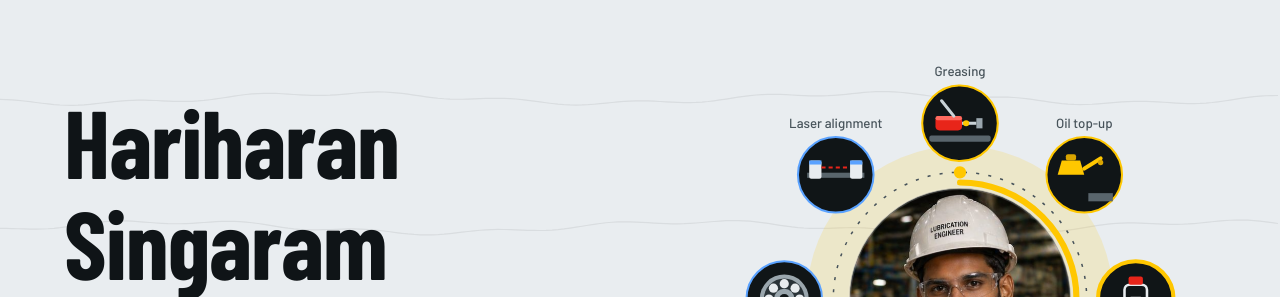
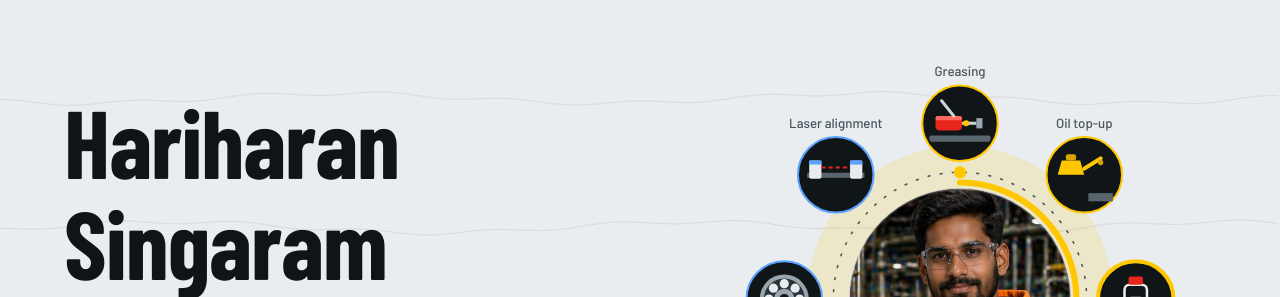
Before and after one commit to priyakrish816-svg/HS, a plain HTML site: page public/index.html in a window 1280 px wide. Shown: the part 65-362 px from the top of the page. Drawn offline with nearby package versions, Linux system fonts and the light colour scheme; animation ran at ten frames a second.

Commit message:
Remove hard-hat photo from intro portrait

```diff
--- a/public/index.html
+++ b/public/index.html
@@ -391,8 +391,7 @@ h2.rv.in{clip-path:inset(-10% -2% -10% 0)}
           <animate attributeName="stroke-dashoffset" from="0" to="-717" dur="6s" repeatCount="indefinite"/></circle>
         <g id="portrait" clip-path="url(#pc)">
           <circle cx="230" cy="230" r="108" fill="url(#pg)"/>
-          <image class="ph on" data-p="lube" href="img/face-lube.jpg" x="122" y="122" width="216" height="216" preserveAspectRatio="xMidYMid slice"/>
-          <image class="ph" data-p="lube2" href="img/face-lube2.jpg" x="122" y="122" width="216" height="216" preserveAspectRatio="xMidYMid slice"/>
+          <image class="ph on" data-p="lube2" href="img/face-lube2.jpg" x="122" y="122" width="216" height="216" preserveAspectRatio="xMidYMid slice"/>
           <image class="ph" data-p="paper" href="img/face-paper.jpg" x="122" y="122" width="216" height="216" preserveAspectRatio="xMidYMid slice"/>
           <image class="ph" data-p="hivis" href="img/face-hivis.jpg" x="122" y="122" width="216" height="216" preserveAspectRatio="xMidYMid slice"/>
         </g>
@@ -696,7 +695,7 @@ const orb=document.getElementById('orb'),stG=document.getElementById('stations')
 stG.innerHTML=acts.map((s,i)=>{const ang=-Math.PI/2+i*Math.PI/4,x=230+172*Math.cos(ang),y=230+172*Math.sin(ang),c=s.k==='l'?'#ffc700':'#5aa2ff';
  return `<g class="st" data-i="${i}" tabindex="0" role="button" aria-label="${s.n}" transform="translate(${x.toFixed(1)} ${y.toFixed(1)})"><g>${R(`type="translate" values="0 0;0 -4;0 0" dur="${3+i%3*.6}s"`)}<circle class="ring" r="37" fill="#101517" stroke="${c}" stroke-width="2"/>${s.a}</g><text class="lab" y="${y<200?-46:56}" text-anchor="middle">${s.n}</text></g>`}).join('');
 let cur=0,hold=0;
-const pmap=["lube","lube2","lube","lube2","paper","hivis","paper","hivis"],phs=orb.querySelectorAll('.ph');
+const pmap=["lube2","hivis","lube2","hivis","paper","lube2","paper","hivis"],phs=orb.querySelectorAll('.ph');
 const setAct=i=>{cur=i;stG.querySelectorAll('.st').forEach((g,j)=>g.classList.toggle('on',j===i));phs.forEach(p=>p.classList.toggle('on',p.dataset.p===pmap[i]));act.innerHTML=`<b style="color:${acts[i].k==='l'?'inherit':'inherit'}">${acts[i].n}</b><span>${acts[i].t}</span>`};
 stG.querySelectorAll('.st').forEach(g=>{const go=()=>{setAct(+g.dataset.i);hold=Date.now()+9000};g.addEventListener('click',go);g.addEventListener('mouseenter',go);g.addEventListener('keydown',e=>{if(e.key==='Enter'||e.key===' '){e.preventDefault();go()}})});
 setAct(0);
```
